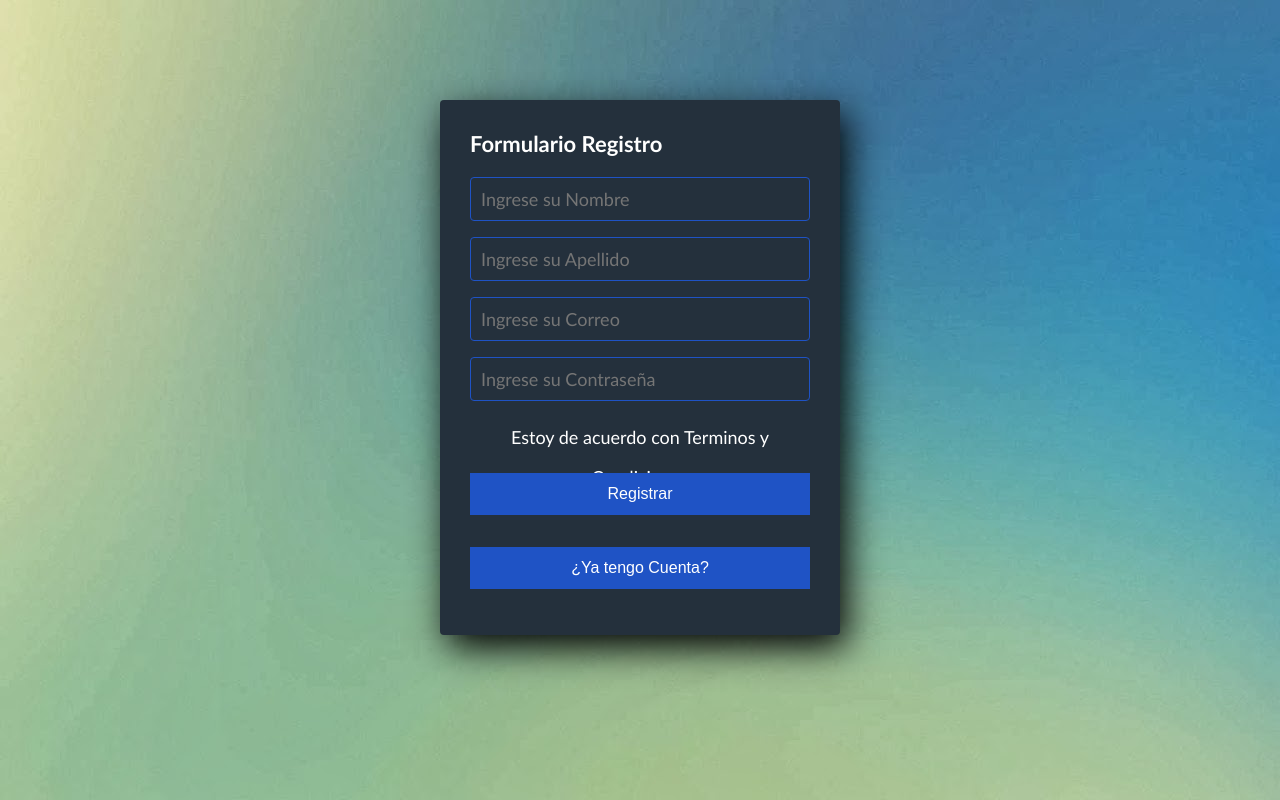
After one commit to Miguel-Dev-Stack/HCV, a PHP site: page /registro.php in a window 1280 px wide. The commit adds this page. Run offline with PHP 8.4, Linux system fonts and the light colour scheme.

Commit message:
Login y Registro

```diff
--- a/Sección 5 - Video 14/freelancer_fin/css/styles.css
+++ b/Sección 5 - Video 14/freelancer_fin/css/styles.css
@@ -314,7 +314,7 @@ h1,h2,h3 {
     background: white;
     white-space: nowrap;
     position: relative;
-    margin-top: calc(50vh - 50px);
+    margin-top: 20px;
 }
 
 .logos-slide{
@@ -357,3 +357,73 @@ h1,h2,h3 {
 }
 
 /** TERMINA SLIDER RESPONSIVO **/
+
+/** INICIA REGISTRO DE USUARIO **/
+
+* {
+  margin: 0;
+  padding: 0;
+  box-sizing: border-box;
+}
+
+body {
+  background-image: url('../img/fondo.jpg');
+}
+
+.form-register {
+  width: 400px;
+  background: #24303c;
+  padding: 30px;
+  margin: auto;
+  margin-top: 100px;
+  border-radius: 4px;
+  font-family: 'calibri';
+  color: white;
+  box-shadow: 7px 13px 37px #000;
+}
+
+.form-register h4 {
+  font-size: 22px;
+  margin-bottom: 20px;
+}
+
+.controls {
+  width: 100%;
+  background: #24303c;
+  padding: 10px;
+  border-radius: 4px;
+  margin-bottom: 16px;
+  border: 1px solid #1f53c5;
+  font-family: 'calibri';
+  font-size: 18px;
+  color: white;
+}
+
+.form-register p {
+  height: 40px;
+  text-align: center;
+  font-size: 18px;
+  line-height: 40px;
+}
+
+.form-register a {
+  color: white;
+  text-decoration: none;
+}
+
+.form-register a:hover {
+  color: white;
+  text-decoration: underline;
+}
+
+.form-register .botons {
+  width: 100%;
+  background: #1f53c5;
+  border: none;
+  padding: 12px;
+  color: white;
+  margin: 16px 0;
+  font-size: 16px;
+}
+
+/** TERMINA REGISTRO DE USUARIO **/
--- a/Sección 5 - Video 14/freelancer_fin/index.php
+++ b/Sección 5 - Video 14/freelancer_fin/index.php
@@ -24,7 +24,7 @@
 </head>
 <body>
     <header>
-        <h1 class="titulo">Quiniela <span>Liga MX</span></h1>
+        <h1 class="titulo">Quiniela Covadonga <span>Liga MX</span></h1>
     </header>
 
     <div class="nav-bg">
@@ -39,7 +39,7 @@
 
     <section class="hero">
         <div class="contenido-hero">
-            <h2>QUINIELA OFICIAL <span> Liga MX</span></h2>
+            <h2>Quiniela Covadonga <span> Liga MX</span></h2>
             <div class="ubicacion">
                 <svg xmlns="http://www.w3.org/2000/svg" class="icon icon-tabler icon-tabler-map-pin" width="88" height="88" viewBox="0 0 24 24" stroke-width="1.5" stroke="#FFC107" fill="none" stroke-linecap="round" stroke-linejoin="round">
                     <path stroke="none" d="M0 0h24v24H0z"/>
--- a/Sección 5 - Video 14/freelancer_fin/participantes.php
+++ b/Sección 5 - Video 14/freelancer_fin/participantes.php
@@ -68,6 +68,8 @@
 
 <!-- TERMINA SLIDER RESPONSIVO -->
 
+
+
 </main>
 
 <footer class="footer">
--- /dev/null
+++ b/Sección 5 - Video 14/freelancer_fin/registro.php
@@ -0,0 +1,23 @@
+<!DOCTYPE html>
+<html lang="en">
+<head>
+  <meta charset="UTF-8">
+  <meta name="viewport" content="width=device-width, initial-scale=1.0">
+  <meta http-equiv="X-UA-Compatible" content="ie=edge">
+  <link rel="stylesheet" href="css/styles.css">
+  <title>Formulario Registro</title>
+</head>
+<body>
+  <section class="form-register">
+    <h4>Formulario Registro</h4>
+    <input class="controls" type="text" name="nombres" id="nombres" placeholder="Ingrese su Nombre">
+    <input class="controls" type="text" name="apellidos" id="apellidos" placeholder="Ingrese su Apellido">
+    <input class="controls" type="email" name="correo" id="correo" placeholder="Ingrese su Correo">
+    <input class="controls" type="password" name="contraseña" id="contraseña" placeholder="Ingrese su Contraseña">
+    <p>Estoy de acuerdo con <a href="#">Terminos y Condiciones</a></p>
+    <input class="botons" type="submit" value="Registrar" a href="iniciar_sesion.php">
+    <button class="botons" type="submit" name="yaTengoCuenta" onclick="location='iniciar_sesion.php'">¿Ya tengo Cuenta?</button>
+  </section>
+
+</body>
+</html>
```
Also changed, not shown: Sección 5 - Video 14/freelancer_fin/iniciar_sesion.php (added, +20 -0 lines), Sección 5 - Video 14/freelancer_fin/img/fondo.jpg (added).
